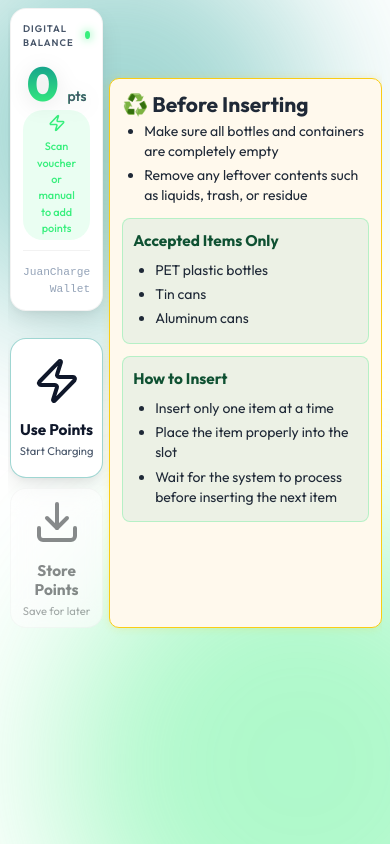
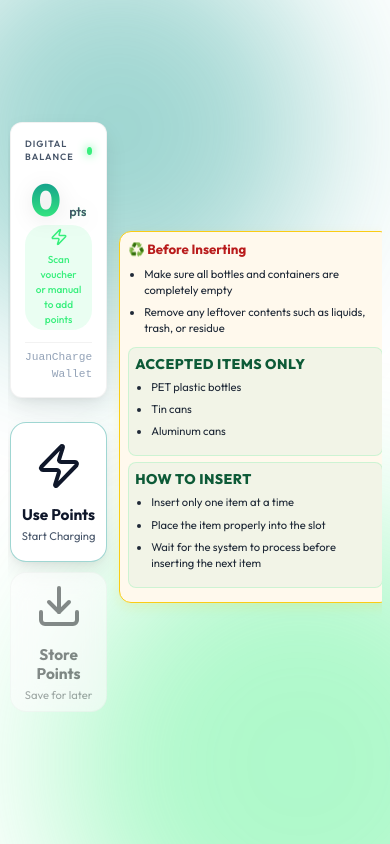
Before and after one commit to mawrk19/JuanCharge-kiosk, a Vue app in the folder juancharge-kiosk/: page / in a window 390 px wide. Built offline with nearby package versions, Linux system fonts and the light colour scheme.

Commit message:
refactor: Remove charging simulation feature and refactor home view layout and instruction panel styling.

```diff
--- a/juancharge-kiosk/src/App.vue
+++ b/juancharge-kiosk/src/App.vue
@@ -1,6 +1,6 @@
 <script setup>
 import { ref, onMounted, onUnmounted, nextTick } from 'vue'
-import { Zap, Download, Gift, Cable, ArrowLeft, CheckCircle, Activity } from 'lucide-vue-next'
+import { Zap, Download, Gift, Cable, ArrowLeft, CheckCircle } from 'lucide-vue-next'
 import Swal from 'sweetalert2'
 import PointsDisplay from './components/PointsDisplay.vue'
 import StorePointView from './components/StorePointView.vue'
@@ -559,22 +559,6 @@ async function selectPort(portNumber) {
   }
 }
 
-async function simulateCharging(portNumber) {
-  selectedPort.value = portNumber
-  chargingDuration.value = 60 // 1 minute simulation
-  isSimulating.value = true
-  currentView.value = 'charging'
-
-  Swal.fire({
-    title: 'Simulation Started',
-    text: `Viewing timer UI for Port ${portNumber} (1 minute)`,
-    icon: 'info',
-    timer: 2000,
-    showConfirmButton: false,
-    background: '#ffffff',
-    color: '#0f172a'
-  })
-}
 
 function resetToHome() {
   currentView.value = 'home'
@@ -724,7 +708,7 @@ function isPortDisabled(portNumber) {
             </div>
 
             <aside class="instruction-panel glass-panel">
-              <h2>♻️ Before Inserting</h2>
+              <h3 class="panel-main-title">♻️ Before Inserting</h3>
 
               <ul class="instruction-list">
                 <li>Make sure all bottles and containers are completely empty</li>
@@ -756,9 +740,6 @@ function isPortDisabled(portNumber) {
         <div v-else-if="currentView === 'selectPort'" class="view-container select-port-view" key="selectPort">
           <div class="view-header-with-action">
             <h2 class="view-title">Select Charging Port</h2>
-            <button class="simulate-test-btn glass-panel" @click="simulateCharging(1)">
-              <Activity :size="18" /> Simulate Test
-            </button>
           </div>
           <div class="ports-grid">
             <button
@@ -903,253 +884,108 @@ function isPortDisabled(portNumber) {
   display: flex;
   justify-content: center;
   align-items: center;
-  padding: clamp(10px, 2vh, 18px) clamp(8px, 2vw, 14px);
+  padding: clamp(6px, 1.5vh, 12px);
   position: relative;
   min-height: 0;
   overflow: hidden;
 }
 
+.view-container {
+  width: 100%;
+  height: 100%;
+  max-width: 1100px;
+  display: flex;
+  flex-direction: column;
+  align-items: center;
+  justify-content: center; /* Center vertically when space is available */
+  gap: clamp(10px, 2.5vh, 20px);
+  overflow-y: auto;
+  overflow-x: hidden;
+  padding: clamp(6px, 1.5vh, 12px);
+}
+
+.home-view {
+  width: 100%;
+  display: flex;
+  justify-content: center;
+  align-items: center;
+  min-height: 0;
+}
+
 .home-split {
   display: grid;
-  grid-template-columns: minmax(0, 1.5fr) minmax(0, 1fr); /* 60/40 main vs instructions */
-  gap: 10px;
+  grid-template-columns: 1.5fr 1fr;
+  gap: clamp(12px, 2.5vw, 24px);
   width: 100%;
   max-width: 1000px;
   min-height: 0;
-  height: 100%;
-  align-items: flex-start;
+  align-items: center; /* Center left/right columns vertically alongside each other */
 }
 
 .home-main-panel {
   display: flex;
   flex-direction: column;
-  gap: 10px;
+  gap: clamp(6px, 1.5vh, 12px);
   min-height: 0;
   max-width: 100%;
 }
 
 .instruction-panel {
-  width: min(72vw, 320px); /* narrower instructions to emphasize main UI */
-  min-width: 220px;
-  max-width: 320px;
-  max-height: calc(100vh - 30px);
-  min-height: 520px; /* larger vertical size, bottom growth for right-side button alignment */
+  width: min(70vw, 300px);
+  min-width: 200px;
+  max-width: 300px;
+  background: #fff9ed;
+  border: 1px solid #facc15;
+  border-radius: 12px;
+  padding: clamp(8px, 2vh, 16px);
+  color: #1f2937;
+  text-align: left;
+  box-shadow: 0 4px 12px rgba(250, 204, 21, 0.15);
+  font-size: clamp(0.85rem, 2.2vh, 1rem);
   overflow-y: auto;
-  align-self: flex-start;
-  margin-top: 0; /* align top with digital balance card */
-  box-shadow: 0 4px 14px rgba(0,0,0,0.25);
+  min-height: 0;
+  max-height: 100%;
+}
+
+.panel-main-title {
+  font-size: clamp(1rem, 2.8vh, 1.3rem);
+  font-weight: 700;
+  margin-bottom: clamp(6px, 1.5vh, 10px);
+  color: #b91c1c;
 }
 
 .instruction-panel ul {
-  margin: 0;
-  padding-left: 18px;
-  font-size: clamp(1.1rem, 3.0vh, 1.3rem);
-  line-height: 1.8;
+  padding-left: 16px;
+  line-height: 1.45;
+  margin: 0 0 clamp(6px, 1.2vh, 10px);
 }
 
 .instruction-panel li {
-  margin-bottom: 10px;
-}
-
-.instruction-panel h3 {
-  font-size: clamp(1.3rem, 3.8vh, 1.6rem);
-  margin-bottom: 12px;
-}
-
-.instruction-panel ul {
-  margin: 0;
-  padding-left: 18px;
-  font-size: clamp(1.1rem, 3.0vh, 1.3rem);
-  line-height: 1.55;
-}
-
-.instruction-panel li {
-  margin-bottom: 6px;
-}
-
-.instruction-panel .accepted-item {
-  font-weight: 700;
-  color: #064e3b;
-  margin-left: 4px;
-}
-
-.instruction-panel strong {
-  font-size: clamp(1.05rem, 2.9vh, 1.25rem);
-}
-
-
-.instruction-panel h3 {
-  margin: 0 0 6px;
-  font-size: 0.95rem;
-  font-weight: 700;
-  color: #b91c1c;
-}
-
-.instruction-panel ul {
-  margin: 0;
-  padding-left: 16px;
-  font-size: 0.78rem;
-  line-height: 1.3;
-}
-
-.instruction-panel li {
+  margin-bottom: clamp(4px, 1vh, 6px);
+}
+
+.section {
+  margin: clamp(6px, 1.2vh, 10px) 0;
+  padding: clamp(6px, 1vh, 8px);
+  background: rgba(17, 153, 142, 0.05);
+  border-radius: 8px;
+  border: 1px solid rgba(56, 239, 125, 0.2);
+}
+
+.section-title {
+  font-size: clamp(0.8rem, 2vh, 1rem);
+  font-weight: 800;
   margin-bottom: 4px;
-}
-
-.instruction-panel .accepted-item {
-  font-weight: 700;
-  color: #064e3b;
-}
-
-@media (max-width: 900px), (max-height: 540px) {
-  .home-split {
-    grid-template-columns: 1.2fr 1fr;
-    gap: 6px;
-  }
-  .instruction-panel {
-    margin-top: 70px;
-    max-height: calc(100vh - 40px);
-    min-height: 500px;
-    min-width: 210px;
-    font-size: clamp(0.95rem, 2.6vh, 1.05rem);
-  }
-  .action-card {
-    padding: 10px;
-    height: clamp(110px, 24vh, 148px);
-    min-height: 110px;
-  }
-}
-
-.view-container {
-  width: 100%;
-  max-width: 1000px;
-  max-height: 100%;
-  display: flex;
-  flex-direction: column;
-  align-items: center;
-  gap: clamp(14px, 2.8vh, 30px);
-  overflow-y: auto;
-  overflow-x: hidden;
-  padding: 4px;
-}
-
-/* Home View */
-.home-view {
-  margin-top: 0; /* Remove negative adjustment to prevent overlap */
+  color: #0d5a37;
+  text-transform: uppercase;
+  letter-spacing: 0.5px;
 }
 
 .hero-section {
   width: 100%;
   display: flex;
   justify-content: center;
-  margin-bottom: clamp(8px, 2vh, 20px);
-}
-
-.instruction-panel {
-  width: min(70vw, 300px);
-  min-width: 220px;
-  max-width: 300px;
-  background: #fff9ed;
-  border: 1px solid #facc15;
-  border-radius: 10px;
-  padding: 10px 12px;
-  color: #1f2937;
-  text-align: left;
-  box-shadow: 0 0 10px rgba(250, 204, 21, 0.22);
-  font-size: clamp(0.8rem, 2.3vh, 1rem);
-  min-height: 550px; /* reduced to better match Use/Store button height */
-  max-height: calc(100vh - 20px);
-}
-
-.instruction-panel h3 {
-  font-size: clamp(1.1rem, 2.9vh, 1.3rem);
-  margin-bottom: 10px;
-}
-
-.instruction-panel ul {
-  padding-left: 14px;
-  line-height: 1.5;
-  font-size: clamp(0.9rem, 2.2vh, 1.05rem);
-}
-
-.instruction-panel li {
-  margin-bottom: 8px;
-  margin-left: 4px;
-}
-
-  .instruction-list,
-  .accepted-list {
-    list-style-type: disc;
-    margin: 0 0 10px;
-    padding-left: 20px;
-  }
-
-  .section {
-    margin: 12px 0;
-    padding: 10px;
-    background: rgba(17, 153, 142, 0.08);
-    border-radius: 8px;
-    border: 1px solid rgba(56, 239, 125, 0.3);
-  }
-
-  .section-title {
-    font-size: clamp(0.95rem, 2.3vh, 1.1rem);
-    font-weight: 700;
-    margin-bottom: 8px;
-    color: #0f5132;
-  }
-
-  .instruction-list li,
-  .accepted-list li {
-    margin-bottom: 8px;
-    line-height: 1.45;
-  }
-
-  .instruction-panel .accepted-item {
-    margin-left: 8px;
-    font-weight: 800;
-    color: #064e3b;
-}
-
-.instruction-panel h3 {
-  font-size: clamp(1rem, 2.6vh, 1.2rem);
-}
-
-.instruction-panel ul {
-  padding-left: 16px;
-  line-height: 1.45;
-  font-size: clamp(0.85rem, 2.1vh, 1rem);
-}
-
-.instruction-panel li {
-  margin-bottom: 6px;
-}
-
-.instruction-panel .accepted-item {
-  font-weight: 700;
-  color: #064e3b;
-}
-
-.instruction-panel h3 {
-  margin: 0 0 6px;
-  color: #b91c1c;
-  font-weight: 700;
-  font-size: clamp(0.8rem, 2vh, 1rem);
-}
-
-.instruction-panel ul {
-  margin: 0;
-  padding-left: 18px;
-  line-height: 1.3;
-}
-
-.instruction-panel li {
-  margin-bottom: 4px;
-}
-
-.instruction-panel .accepted-item {
-  font-weight: 700;
-  margin-left: 6px;
+  margin-bottom: clamp(6px, 1.5vh, 16px);
 }
 
 .action-grid {
@@ -1287,34 +1123,12 @@ function isPortDisabled(portNumber) {
 .view-header-with-action {
   width: 100%;
   display: flex;
-  justify-content: space-between;
+  justify-content: center;
   align-items: center;
-  margin-bottom: 0;
+  margin-bottom: 0px;
   gap: 10px;
 }
 
-.simulate-test-btn {
-  display: flex;
-  align-items: center;
-  gap: 8px;
-  padding: 8px 14px;
-  background: rgba(255, 255, 255, 0.1);
-  border: 1px solid rgba(17, 153, 142, 0.3);
-  color: var(--primary);
-  border-radius: var(--radius-lg);
-  font-weight: 600;
-  font-size: clamp(0.8rem, 1.7vh, 0.95rem);
-  white-space: nowrap;
-  cursor: pointer;
-  transition: all 0.3s ease;
-}
-
-.simulate-test-btn:hover {
-  background: var(--primary);
-  color: white;
-  transform: translateY(-2px);
-  box-shadow: 0 5px 15px rgba(17, 153, 142, 0.2);
-}
 
 .port-card-wrapper {
   display: flex;
@@ -1497,6 +1311,30 @@ function isPortDisabled(portNumber) {
     margin-top: 0;
   }
 
+  .home-split {
+    display: grid !important;
+    grid-template-columns: 1.5fr 1fr !important;
+    gap: 12px !important;
+    width: 100%;
+  }
+
+  .instruction-panel {
+    padding: 8px !important;
+    font-size: 0.8rem !important;
+    max-height: calc(100vh - 20px) !important;
+    min-height: 0 !important;
+  }
+
+  .panel-main-title {
+    font-size: 0.95rem !important;
+    margin-bottom: 6px !important;
+  }
+
+  .section {
+    margin: 6px 0 !important;
+    padding: 6px !important;
+  }
+
   .status-summary {
     padding: 10px;
     margin-bottom: 8px;
@@ -1546,10 +1384,6 @@ function isPortDisabled(portNumber) {
     gap: 6px;
   }
 
-  .simulate-test-btn {
-    font-size: 0.7rem;
-    padding: 4px 9px;
-  }
 
   .ports-grid {
     gap: 10px;
--- a/juancharge-kiosk/src/components/PointsDisplay.vue
+++ b/juancharge-kiosk/src/components/PointsDisplay.vue
@@ -381,28 +381,34 @@ onMounted(() => {
 
 @media (max-width: 800px), (max-height: 480px) {
   .points-display-card {
-    padding: 12px;
-    gap: 8px;
+    padding: clamp(8px, 2vh, 14px);
+    gap: clamp(4px, 1.5vh, 10px);
     max-width: 500px;
+    border-radius: 12px;
   }
 
   .points-value {
-    font-size: clamp(2rem, 10vh, 3.4rem);
+    font-size: clamp(1.8rem, 11vh, 3.2rem);
   }
 
   .unit {
-    font-size: 1rem;
+    font-size: 0.9rem;
   }
 
   .time-estimate {
-    font-size: 0.78rem;
-    margin-top: 3px;
-    padding: 4px 10px;
+    font-size: 0.72rem;
+    margin-top: 2px;
+    padding: 3px 10px;
   }
 
   .label {
-    font-size: 0.68rem;
+    font-size: 0.65rem;
     letter-spacing: 1px;
+    margin-bottom: 2px;
+  }
+
+  .card-footer {
+    padding-top: 6px;
   }
 }
 </style>
```
